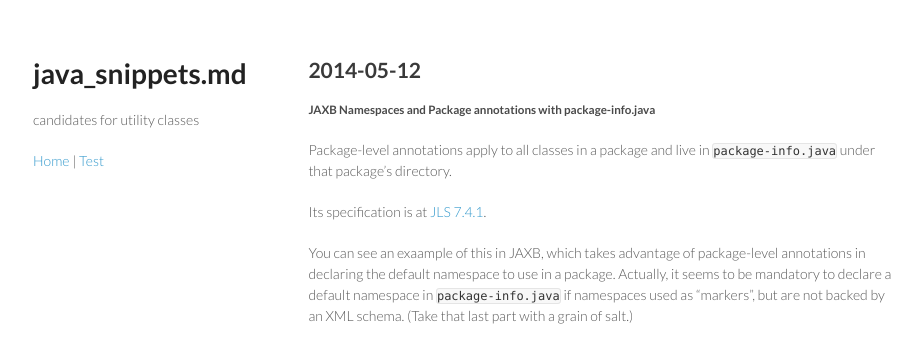
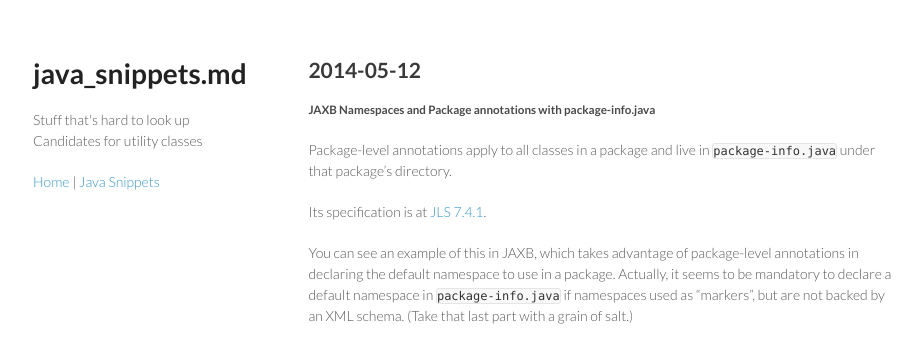
Before and after one commit to yegeniy/yegeniy.github.io, a Jekyll site: the page built from java_snippets.md, in a window 1280 px wide. Shown: the top 349 px of the page, without its empty margins (177-1101 px from the left). Built offline with Jekyll 4.4.1, drawn with Linux system fonts in a browser that asks for light colours; Markdown is read by kramdown in place of the engine named in the settings.

Commit message:
List Java Snippets and give them a new tagline

```diff
--- a/_layouts/index.html
+++ b/_layouts/index.html
@@ -17,7 +17,7 @@
       <header>
         <h1>{{page.name}}</h1>
         <p>{{page.tagline}}</p>
-        <p class="view"><a href="/">Home</a> | <a href="/test.html">Test</a></p>
+        <p class="view"><a href="/">Home</a> | <a href="/java_snippets.html">Java Snippets</a></p>
       </header>
       <section>{{content}}</section>
       <footer>
--- a/java_snippets.md
+++ b/java_snippets.md
@@ -2,7 +2,7 @@
 layout: index
 title: Java Snippets by yegeniy
 name: Java Snippets
-tagline: candidates for utility classes
+tagline: Stuff that's hard to look up<br/>Candidates for utility classes
 ---
 
 2014-05-12
@@ -15,7 +15,7 @@ Package-level annotations apply to all classes in a package and live in
 
 Its specification is at [JLS 7.4.1](http://docs.oracle.com/javase/specs/jls/se7/html/jls-7.html#jls-7.4.1).
 
-You can see an exaample of this in JAXB, which takes advantage of package-level
+You can see an example of this in JAXB, which takes advantage of package-level
 annotations in declaring the default namespace to use in a package. Actually, it
 seems to be mandatory to declare a default namespace in `package-info.java` if
 namespaces used as "markers", but are not backed by an XML schema. (Take that
```
